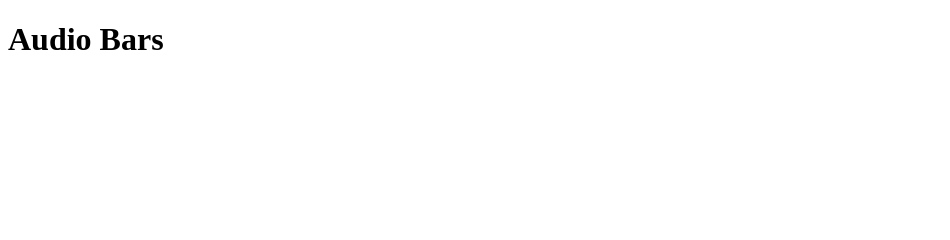
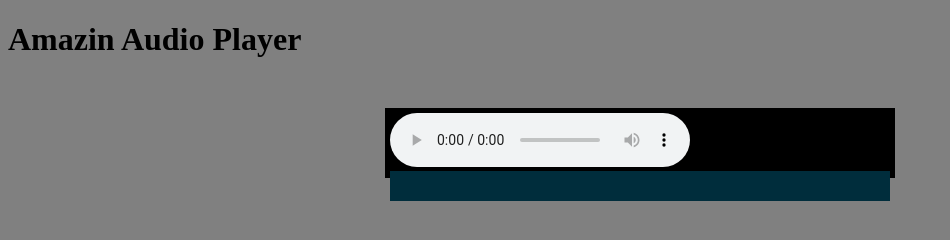
Before and after one commit to Edxael/Animated-Audio-Bars, a plain HTML site: page index.html in a window 1280 px wide. Shown: the whole page, without its empty margins (0-950 px from the left). Drawn offline with Linux system fonts and the light colour scheme.

Commit message:
add mp3-init function

```diff
--- /dev/null
+++ b/code.js
@@ -0,0 +1,42 @@
+console.log("Hello Music");
+
+// ---------------------------------------------------------------------------------
+// Create a new instance of an audio object and adjust some of its properties
+const audio = new Audio()
+audio.src = 'media/pf.mp3'
+audio.controls = true
+audio.loop = true
+audio.autoplay = false
+
+
+
+// ---------------------------------------------------------------------------------
+// Establish all variables that the analyser will use
+let canvas, ctx, source, contex, analyser, fbc_array, bars, bar_x, var_width, ber_height
+
+
+
+
+// ---------------------------------------------------------------------------------
+// Initialize the MP3 player after the page loads all of the HTML elements.
+window.addEventListener("load", initMp3Player, false)
+
+
+
+
+// ---------------------------------------------------------------------------------
+// Functions
+
+function initMp3Player() {
+  document.getElementById("audio_box").appendChild(audio)
+  contex = new webkitAudioContext()  // AudioContext object instance
+  analyser = context.createAnalyser()  // analyserNode Method.
+  canvas = document.getElementById("equalizer")
+  ctx = cnavas.getContext('2d')
+
+  // Re-Route audio playback into the processing graph
+  source = context.createMediaElementSource(audio)
+  source.connect(analyser)
+  analyser.connect(context.destination)
+  frameLooper()
+}
--- a/index.html
+++ b/index.html
@@ -3,8 +3,20 @@
   <head>
     <meta charset="utf-8">
     <title>Audio Bars</title>
+    <link rel="stylesheet" href="style.css">
   </head>
   <body>
-    <h1>Audio Bars</h1>
+    <h1>Amazin Audio Player</h1>
+
+    <div id="mainContainer">
+      <div id="mp3_player">
+        <div id="audio_box">
+
+        </div>
+        <canvas id="analyzer" width="500" height="30"></canvas>
+      </div>
+    </div>
+
   </body>
+  <script src="code.js" charset="utf-8"></script>
 </html>
--- /dev/null
+++ b/style.css
@@ -0,0 +1,22 @@
+body{
+  background-color: gray;
+}
+
+#mp3_player{
+  width: 500px;
+  height: 60px;
+  background: #000;
+  padding: 5px;
+  margin: 50px auto;
+}
+
+#audio_box{
+  width: 500px;
+  background: #000;
+  float: left;
+}
+
+#analyzer{
+  background: #002D3C;
+  float: left;
+}
```
Also changed, not shown: 2 other files.
